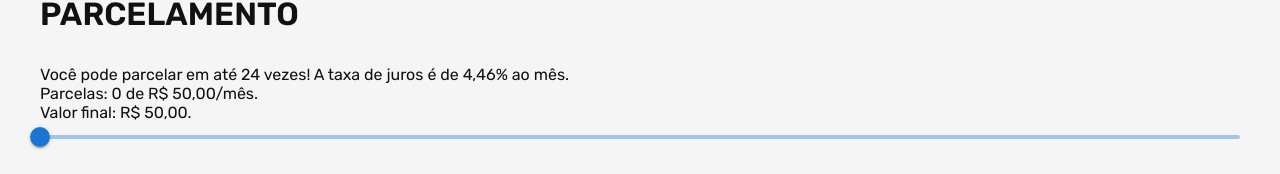
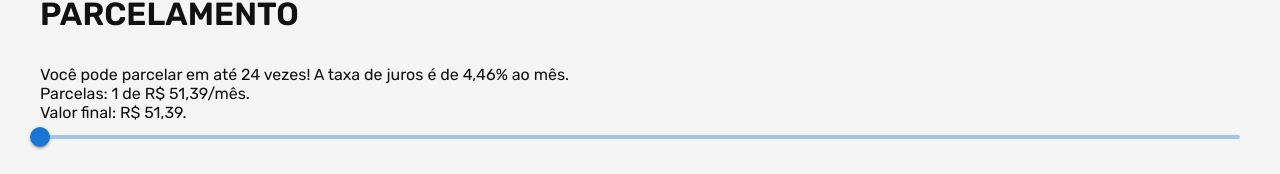
Before and after one commit to filipegallodev/banco-digital, a Next.js app in the folder frontend-nextjs/: page /emprestimos in a window 1280 px wide. Shown: the part 422-596 px from the top of the page. Built offline with nearby package versions, Linux system fonts and the light colour scheme; no server answers; sample sign-in values are in the browser's storage.

Commit message:
fix: using now currency formatter helper

```diff
--- a/frontend-nextjs/src/pages/emprestimos/index.tsx
+++ b/frontend-nextjs/src/pages/emprestimos/index.tsx
@@ -8,13 +8,14 @@ import React, { useEffect, useState } from "react";
 import CurrencyInput from "react-currency-input-field";
 import styled from "styled-components";
 import * as Styled from "../../components/styles/Components.styled";
+import { currencyFormatter } from "@/helper/currencyFormatter";
 
 export default function Emprestimos() {
   const user = useTokenAuthentication();
   const [loan, setLoan] = useState<number>();
   const [customLoan, setCustomLoan] = useState<number>(50);
-  const [installment, setInstallment] = useState<number>(0);
-  const [finalLoan, setFinalLoan] = useState<string>("");
+  const [installment, setInstallment] = useState<number>(1);
+  const [finalLoan, setFinalLoan] = useState<number>(0);
 
   useEffect(() => {
     if (user.data.user?.loan) {
@@ -30,15 +31,7 @@ export default function Emprestimos() {
   }, [user.data.user?.loan, loan]);
 
   useEffect(() => {
-    setFinalLoan(
-      (customLoan + customLoan * (0.0446 * (installment * 0.5))).toLocaleString(
-        "pt-BR",
-        {
-          style: "currency",
-          currency: "BRL",
-        }
-      )
-    );
+    setFinalLoan(customLoan + customLoan * (0.0446234 * (installment * 0.62173)));
   }, [customLoan, installment]);
 
   function handleLoanChange(event: Event, newValue: number | number[]) {
@@ -86,14 +79,8 @@ export default function Emprestimos() {
             <>
               <p>
                 {customLoan
-                  ? customLoan.toLocaleString("pt-BR", {
-                      style: "currency",
-                      currency: "BRL",
-                    })
-                  : loan.toLocaleString("pt-BR", {
-                      style: "currency",
-                      currency: "BRL",
-                    })}
+                  ? currencyFormatter(customLoan)
+                  : currencyFormatter(loan)}
               </p>
               <CurrencyInput
                 id="custom-loan-value"
@@ -120,9 +107,11 @@ export default function Emprestimos() {
             mês.
           </p>
           <p>
-            Parcelas: {installment} de {finalLoan}/mês.
+            Parcelas: {installment} de{" "}
+            {currencyFormatter(finalLoan / installment)}
+            /mês.
           </p>
-          <p>Valor final: {finalLoan}.</p>
+          <p>Valor final: {currencyFormatter(finalLoan)}.</p>
           <Slider
             aria-label="Loan"
             value={installment}
```
